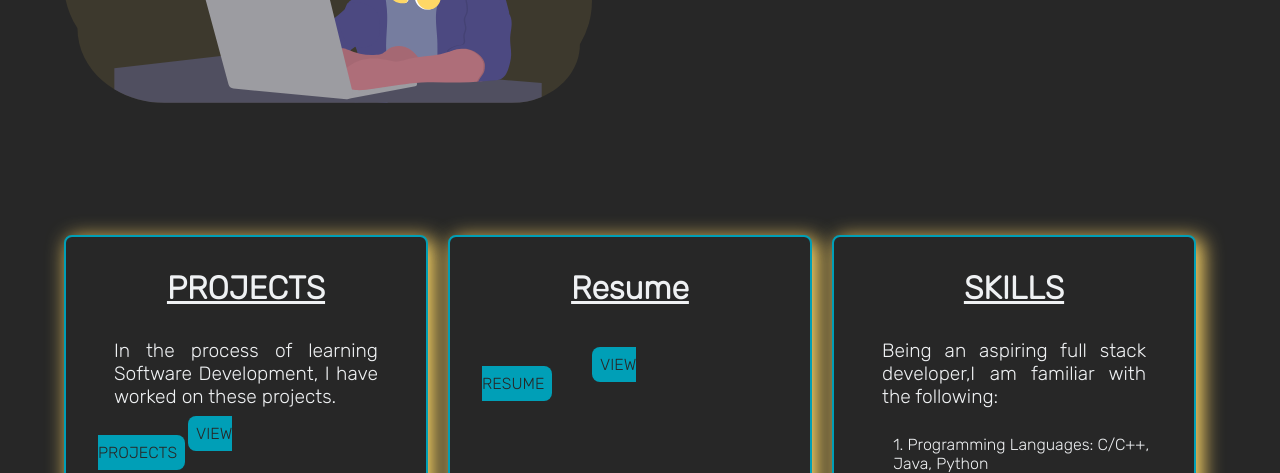
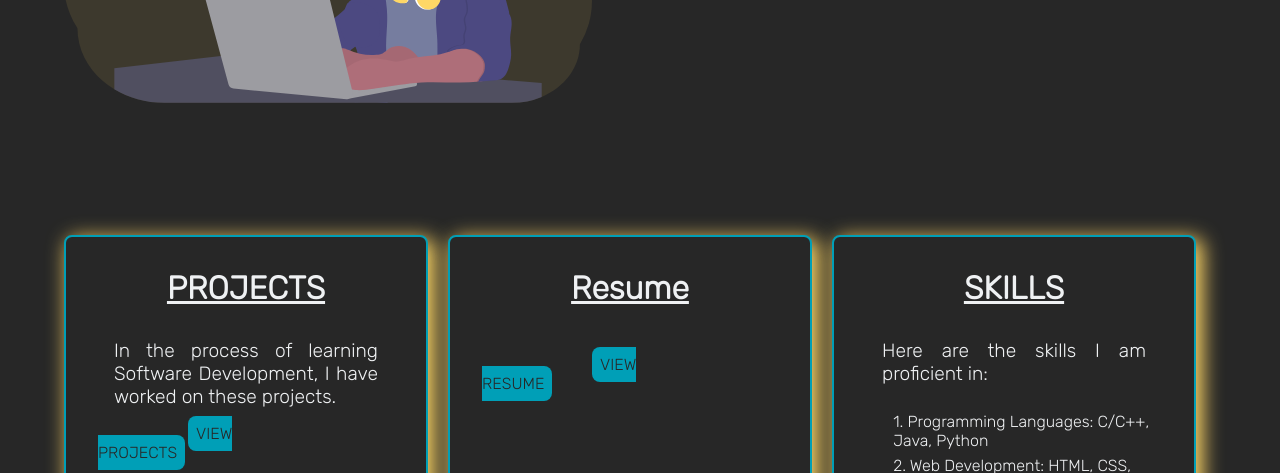
Before and after one commit to pavan000-code/main-portfolio, a plain HTML site: page index.html in a window 1280 px wide. Shown: the part 495-968 px from the top of the page. Drawn offline with nearby package versions, Linux system fonts and the light colour scheme; a script that the page names is missing.

Commit message:
Update index.html

```diff
--- a/index.html
+++ b/index.html
@@ -58,7 +58,7 @@
         </div>
         <div class="flex-child skills">
             <h1>SKILLS</h1>
-            <p>Being an aspiring full stack developer,I am familiar with the following:</p>
+            <p>Here are the skills I am proficient in:</p>
             <ul>
                 <li>1. Programming Languages: C/C++, Java, Python</li>
                 <li>2. Web Development: HTML, CSS, JavaScript</li>
```
